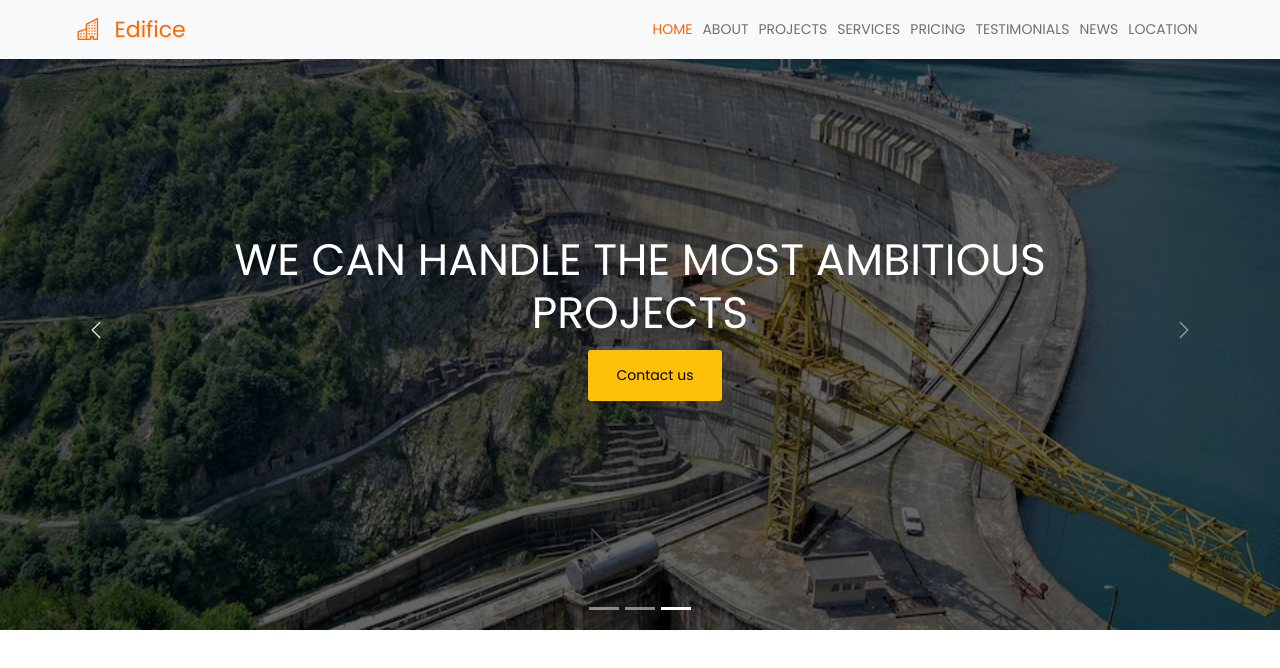
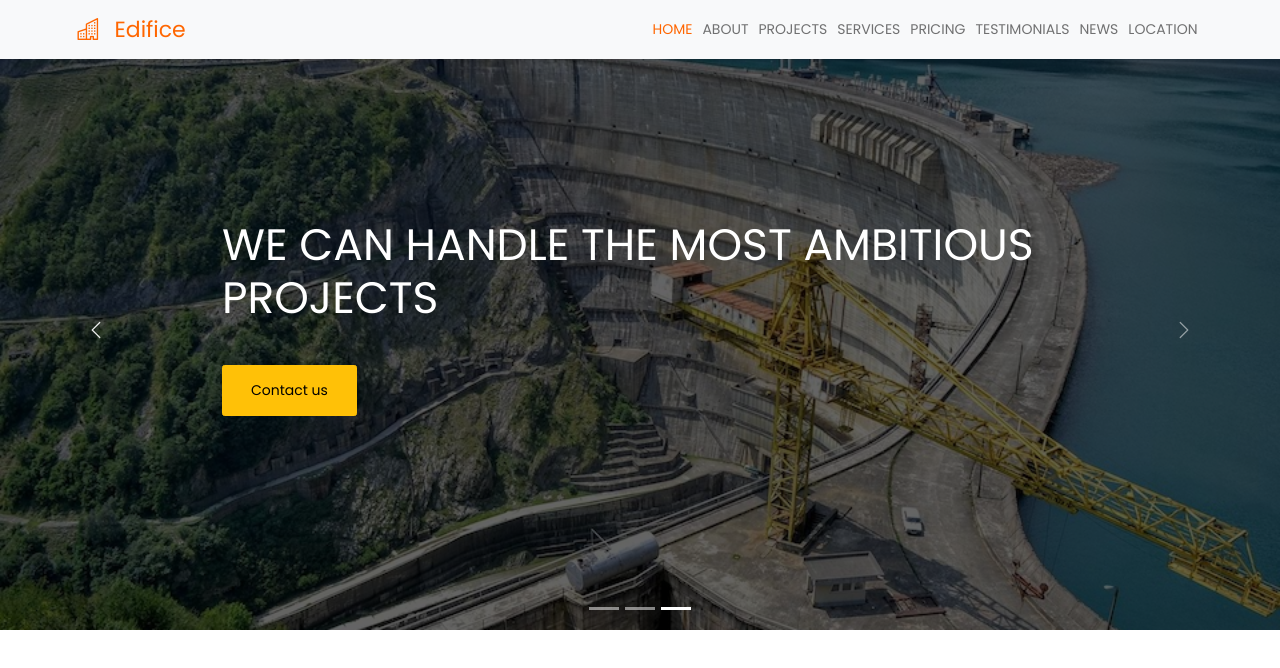
Before and after one commit to JacekPasierb/FrontStrapi, a React (Vite) app: page / in a window 1280 px wide. Both pictures are taken after a click on the button "Previous". Shown: the top 668 px of the page. Built offline with nearby package versions, Linux system fonts and the light colour scheme.

Commit message:
Feature/Header - set design for third of slide

```diff
--- a/src/components/Header.tsx
+++ b/src/components/Header.tsx
@@ -65,11 +65,11 @@ const Header = () => {
             <div className="hero-shadow"></div>
           </div>
           <div className="carousel-item carousel-img-three ">
-            <div className="carousel-caption h-100 p-5 d-flex flex-column  justify-content-center align-items-center text-uppercase">
+            <div className="carousel-caption h-100 p-5 d-flex flex-column  justify-content-center align-items-start text-start text-uppercase">
               <h2 className="mb-3">
                 We can handle the most ambitious projects
               </h2>
-              <button type="button" className="btn btn-warning ms-sm-5">
+              <button type="button" className="btn btn-warning mt-5">
                 Contact us
               </button>
             </div>
```
